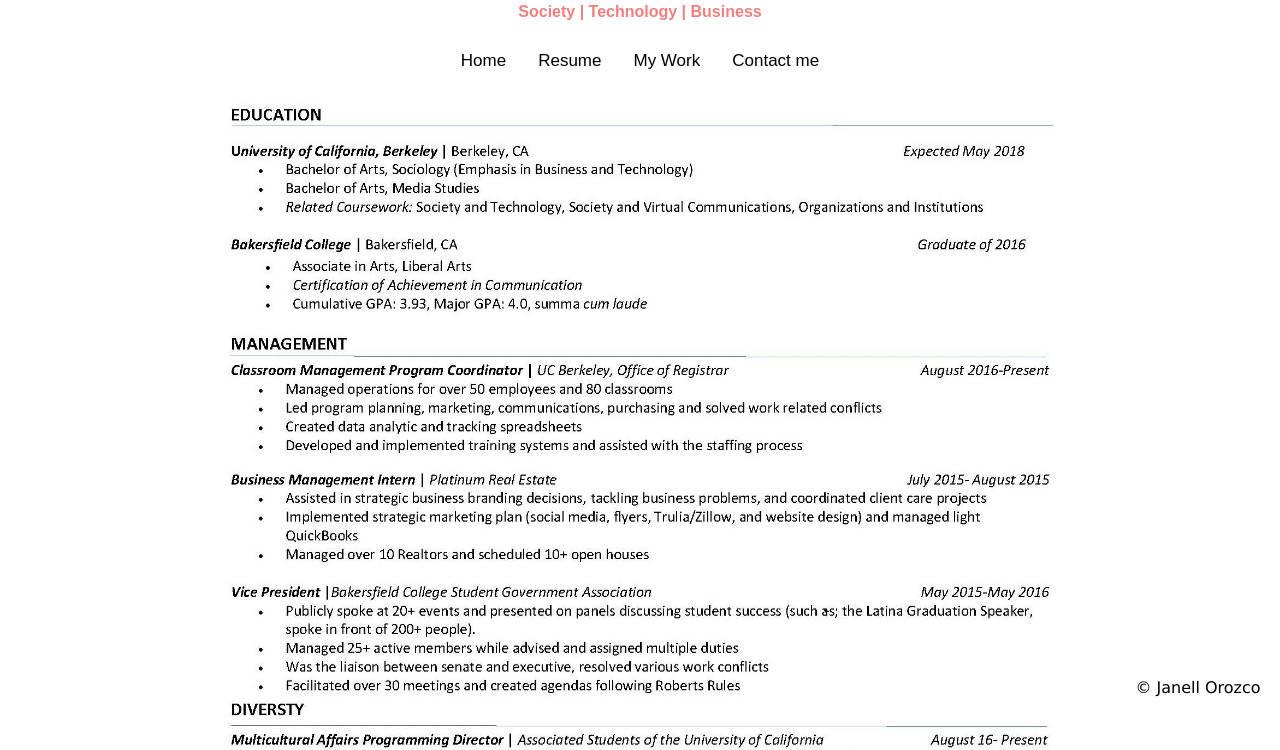
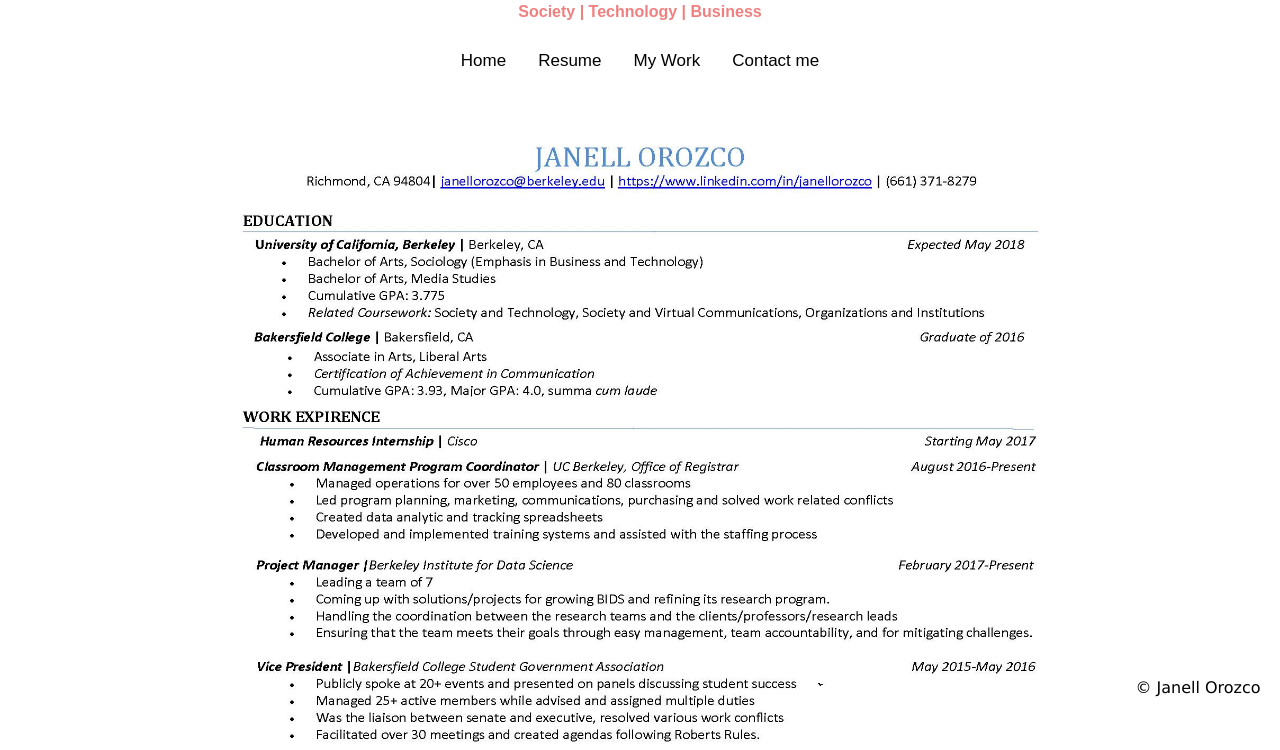
Before and after one commit to janellorozco/potential, a plain HTML site: page resume.html in a window 1280 px wide. Shown: the part 87-837 px from the top of the page. Drawn offline with Linux system fonts and the light colour scheme.

Commit message:
Update resume.html

```diff
--- a/resume.html
+++ b/resume.html
@@ -19,7 +19,7 @@
                 <a href="javascript:void(0);" onclick="myFunction()">&#9776;</a>
                 </li>
              </ul>
-              <img src="../potential/web.jpg" height="1100" width="900">
+              <img src="../potential/Janell_Orozco_Resume2017.jpg" height="1100" width="900">
         </center>
     </header>
 
```
